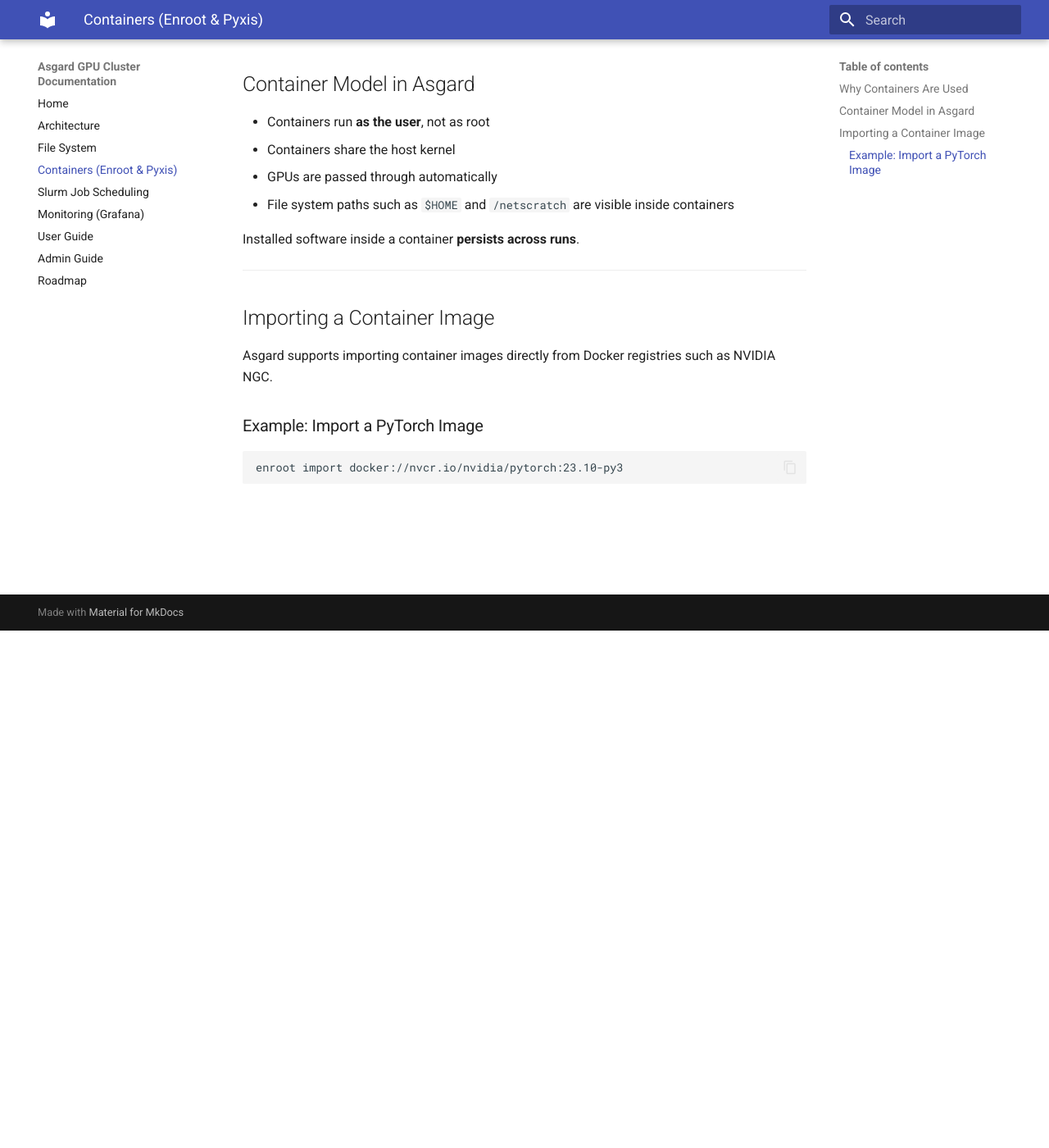
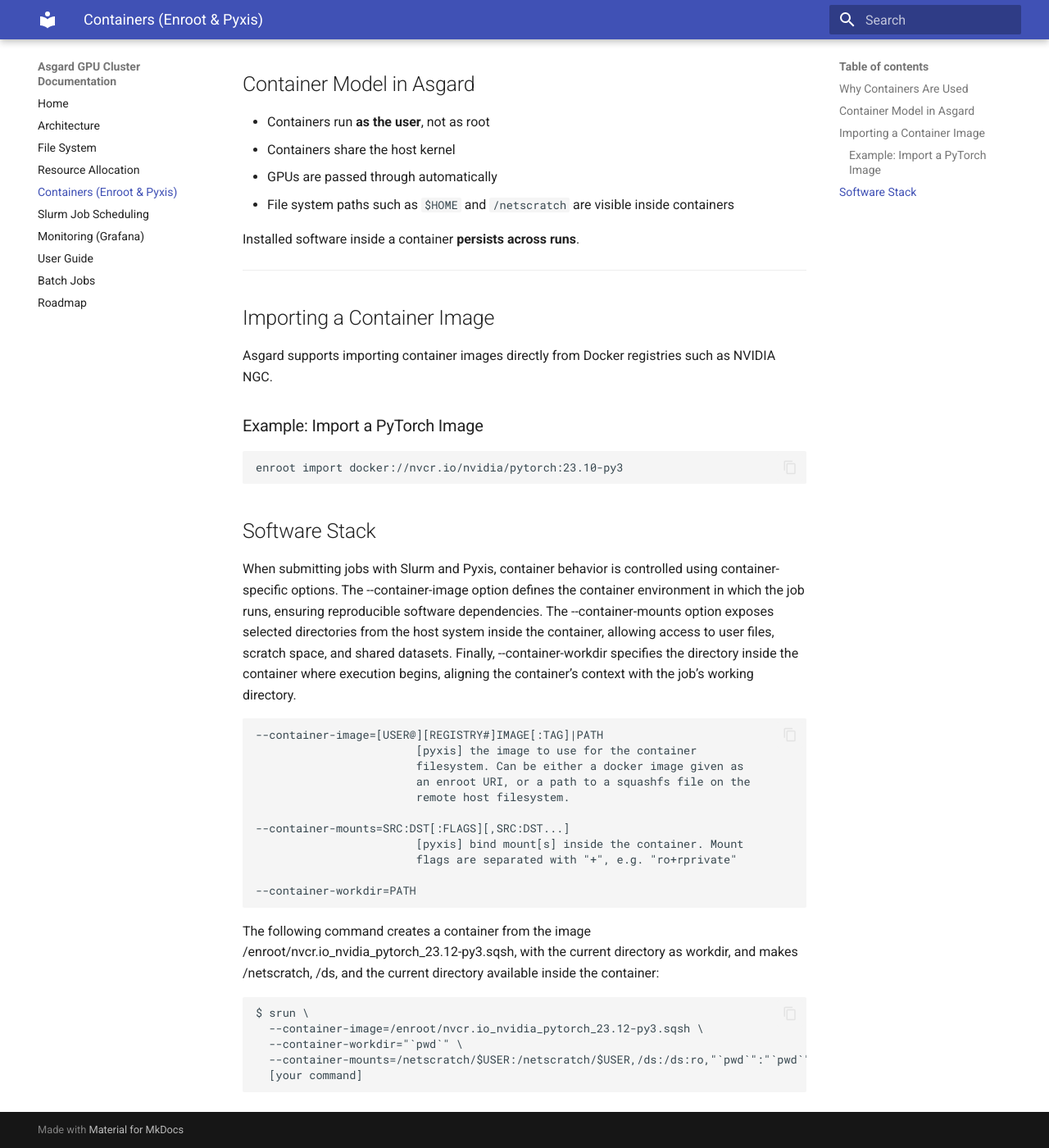
Before and after one commit to Arvind-Nagarajan-DFKI/hpc-cluster-docs, an MkDocs documentation site: the page built from docs/containers.md, in a window 1280 px wide and 1400 px high, scrolled down 631 px. Shown: the whole window at 82% size. Built offline with MkDocs 1.6.1 and Material for MkDocs 9.7.7, drawn with Linux system fonts in a browser that asks for light colours.

Commit message:
Updated docs

````diff
--- a/docs/containers.md
+++ b/docs/containers.md
@@ -43,3 +43,38 @@
 ```bash
 enroot import docker://nvcr.io/nvidia/pytorch:23.10-py3
 ```
+
+## Software Stack
+
+When submitting jobs with Slurm and Pyxis, container behavior is controlled using
+container-specific options. The --container-image option defines the container
+environment in which the job runs, ensuring reproducible software dependencies.
+The --container-mounts option exposes selected directories from the host system
+inside the container, allowing access to user files, scratch space, and shared
+datasets. Finally, --container-workdir specifies the directory inside the
+container where execution begins, aligning the container’s context with the job’s
+working directory.
+
+```bash
+--container-image=[USER@][REGISTRY#]IMAGE[:TAG]|PATH
+                        [pyxis] the image to use for the container
+                        filesystem. Can be either a docker image given as
+                        an enroot URI, or a path to a squashfs file on the
+                        remote host filesystem.
+
+--container-mounts=SRC:DST[:FLAGS][,SRC:DST...]
+                        [pyxis] bind mount[s] inside the container. Mount
+                        flags are separated with "+", e.g. "ro+rprivate"
+
+--container-workdir=PATH
+```
+
+The following command creates a container from the image /enroot/nvcr.io_nvidia_pytorch_23.12-py3.sqsh, with the current directory as workdir, and makes /netscratch, /ds, and the current directory available inside the container:
+
+```bash
+$ srun \
+  --container-image=/enroot/nvcr.io_nvidia_pytorch_23.12-py3.sqsh \
+  --container-workdir="`pwd`" \
+  --container-mounts=/netscratch/$USER:/netscratch/$USER,/ds:/ds:ro,"`pwd`":"`pwd`" \
+  [your command]
+```
--- a/mkdocs.yml
+++ b/mkdocs.yml
@@ -14,9 +14,10 @@
   - Home: index.md
   - Architecture: architecture.md
   - File System: filesystem.md
+  - Resource Allocation: resources.md
   - Containers (Enroot & Pyxis): containers.md
   - Slurm Job Scheduling: slurm.md
   - Monitoring (Grafana): monitoring.md
   - User Guide: user-guide.md
-  - Admin Guide: admin-guide.md
+  - Batch Jobs: batch_jobs.md
   - Roadmap: roadmap.md
````
Also changed, not shown: docs/batch_jobs.md (added, +19 -0 lines), docs/resources.md (added, +19 -0 lines), site/containers/index.html, site/index.html, site/search/search_index.json, 1 other file.
